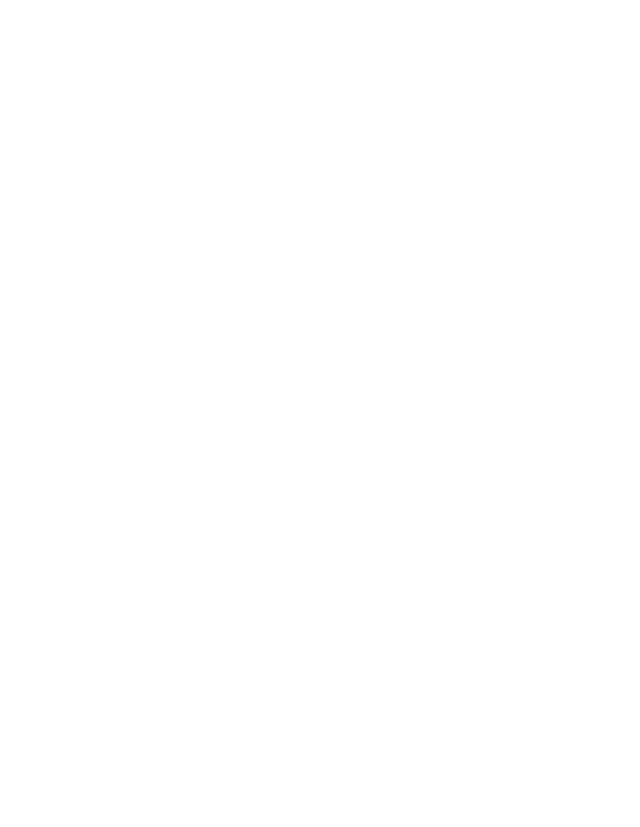
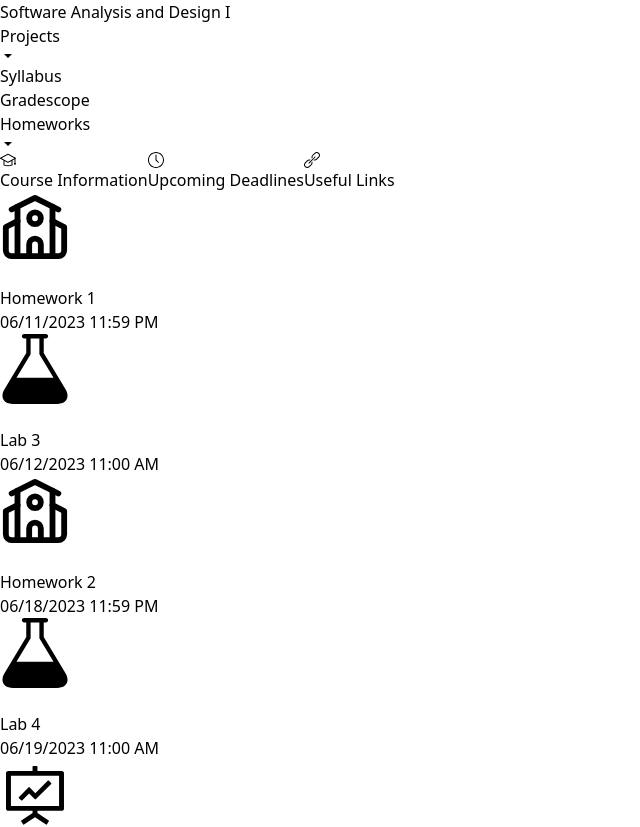
Before and after one commit to Proto007/Hunter_CS135_Summer23, a React (Vite) app in the folder course-app/: page /#/ in a window 1280 px wide. Before the commit this address had no page. Shown: the top 827 px of the page, without its empty margins (0-640 px from the left). Before the commit the page ends 800 px from the top, so only its background shows below. Built offline with nearby package versions, Linux system fonts and the light colour scheme.

Commit message:
fix HashRouter for gh deployment

```diff
--- a/course-app/package.json
+++ b/course-app/package.json
@@ -1,6 +1,6 @@
 {
   "name": "course-app",
-  "homepage": "https://proto007.github.io/Hunter_CS135_Summer23/#",
+  "homepage": "https://proto007.github.io/Hunter_CS135_Summer23/",
   "private": true,
   "version": "0.0.0",
   "type": "module",
--- a/course-app/src/App.jsx
+++ b/course-app/src/App.jsx
@@ -6,8 +6,8 @@ import Project1 from './project/project_1/Project1';
 export default function App() {
   return (
     <Routes>
-      <Route path="/Hunter_CS135_Summer23" element={<Homepage/>}/>
-      <Route path="/Hunter_CS135_Summer23/Project_1" element={<Project1/>}/>
+      <Route path="/" element={<Homepage/>}/>
+      <Route path="/Project_1" element={<Project1/>}/>
     </Routes>
   )
 }
--- a/course-app/src/components/Projects.jsx
+++ b/course-app/src/components/Projects.jsx
@@ -34,7 +34,7 @@ export default function Projects() {
                         'block px-4 py-2'
                     )}
                     target="_blank"
-                    href="/Hunter_CS135_Summer23/Project_1"
+                    href="/Hunter_CS135_Summer23/#/Project_1"
                     >
                     Project 1
                     </a>
```
